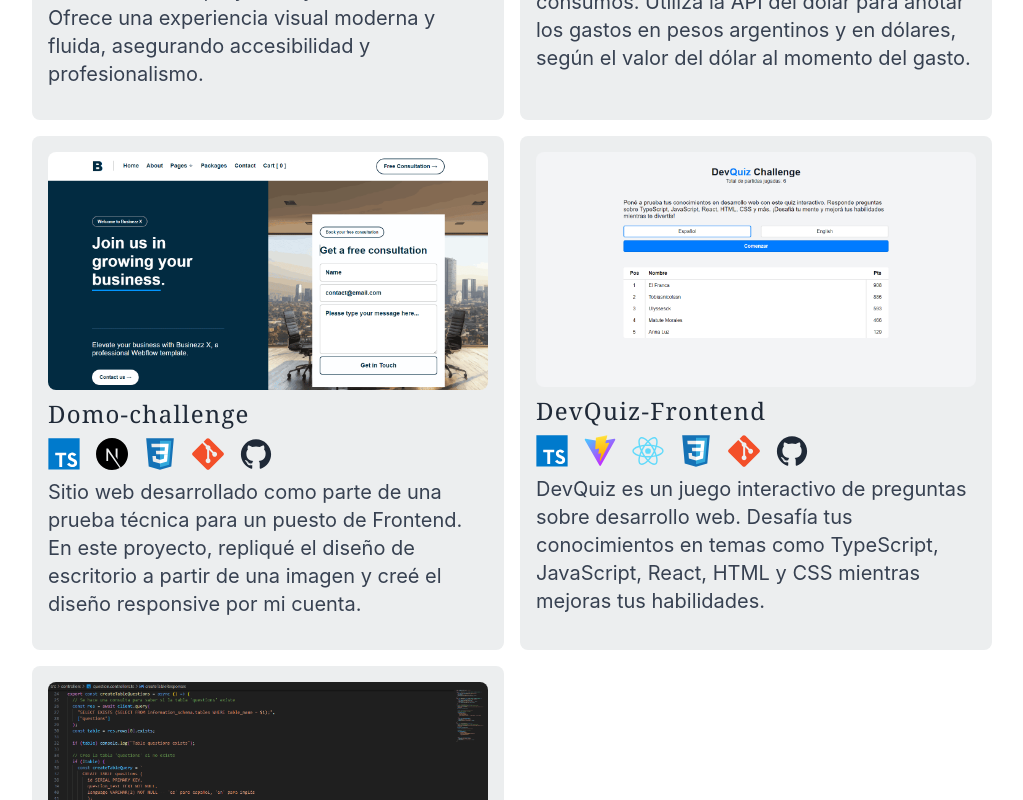
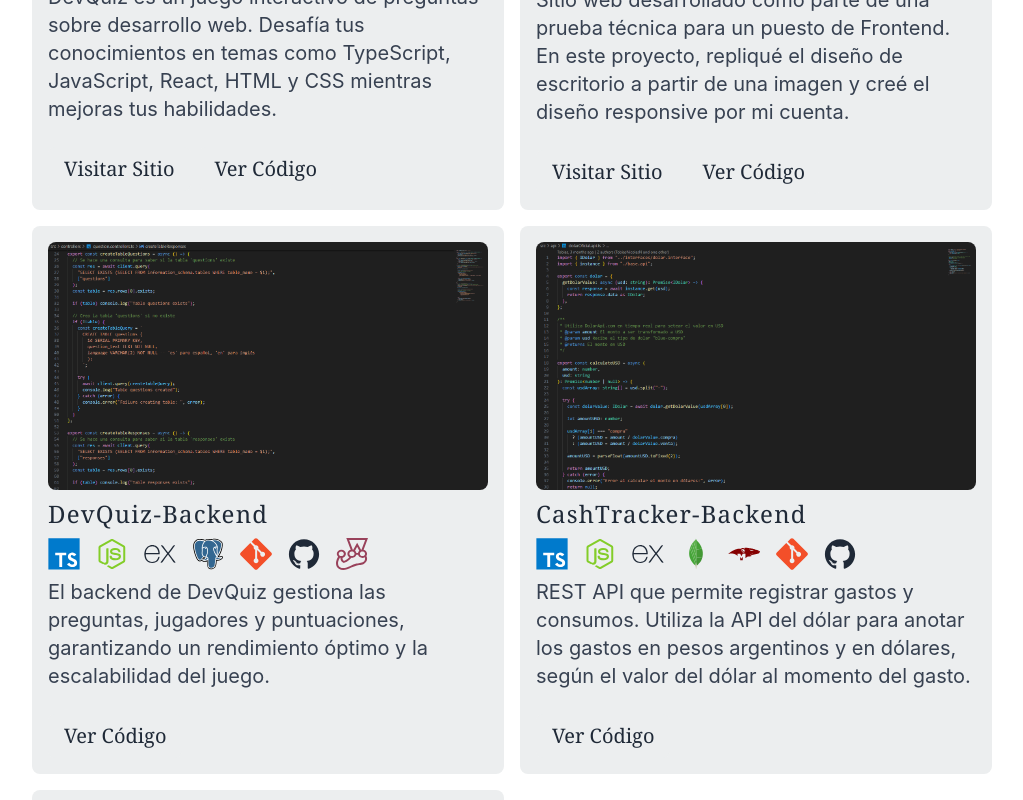
Before and after one commit to tobiasNicolasN/tobiasNPortfolio, a Next.js app: page / in a window 1280 px wide. Shown: the part 1160-1960 px from the top of the page, without its empty margins (128-1151 px from the left). Built offline with nearby package versions, Linux system fonts and the light colour scheme; what tailwindcss-animated would draw is missing.

Commit message:
Filter upgraded
Projects cards updated

```diff
--- /dev/null
+++ b/src/ClearFilter.tsx
@@ -0,0 +1,34 @@
+import { SetStateAction } from 'react';
+
+interface IClearFilterProps {
+  lang: boolean;
+  setTechs: (value: SetStateAction<string[]>) => void
+}
+
+function ClearFilter({lang, setTechs}: IClearFilterProps) {
+  return (
+    <div
+      className={`flex flex-col lg:grid lg:grid-cols-2 gap-4 duration-300 mt-6`}
+    >
+      <div className="flex flex-col rounded-lg bg-button-light dark:bg-button dark:bg-opacity-50 w-full duration-300">
+        <div className="w-full p-4 flex flex-col font-mono gap-2 text-left">
+          <h1 className="font-sans text-base md:text-lg xl:text-xl mb-4 text-gray-700 dark:text-gray-300">
+            {lang
+              ? 'Actualmente no hay proyectos que utilicen las tecnologías seleccionadas.'
+              : 'There are currently no projects using the selected technologies.'}
+          </h1>
+          <div>
+            <button
+              className="flex bg-offset-button-light dark:bg-button text-gray-800 dark:text-gray-200 hover:bg-offset-button-light dark:hover:bg-offset-button hover:cursor-pointer ring-second-light dark:ring-second hover:ring-2 p-2 px-4 rounded-lg duration-300 justify-center items-center text-sm md:text-base lg:text-lg xl:text-xl"
+              onClick={() => setTechs([])}
+            >
+              {lang ? 'Limpiar Filtros' : 'Clear Filters'}
+            </button>
+          </div>
+        </div>
+      </div>
+    </div>
+  );
+}
+
+export default ClearFilter;
--- a/src/Projects.tsx
+++ b/src/Projects.tsx
@@ -13,16 +13,23 @@ function Projects({ projects }: IProjectsProps) {
   const lang = language === 'spanish';
 
   return (
-    <div className={`flex flex-col lg:grid lg:grid-cols-2 gap-4 duration-300 mt-6`}>
+    <div
+      className={`flex flex-col lg:grid lg:grid-cols-2 gap-4 duration-300 mt-6`}
+    >
       {projects.map((data, index) => (
-        <Link
-          href={data.name.toLocaleLowerCase()}
+        <div
           key={index}
-          className="flex flex-col rounded-lg items-center bg-button-light dark:bg-button lg:hover:ring-2 ring-second-light dark:ring-second dark:bg-opacity-50 w-full lg:hover:bg-opacity-100 duration-300 cursor-pointer"
+          className="flex flex-col rounded-lg items-center bg-button-light dark:bg-button dark:bg-opacity-50 w-full duration-300"
         >
           <div className="w-full p-4 flex flex-col font-mono gap-2 text-left">
             <div>
-              <Image src={`/images/${data.name.toLocaleLowerCase()}.png`} alt="hola" width={1400} height={100} className='rounded-lg'/>
+              <Image
+                src={`/images/${data.name.toLocaleLowerCase()}.png`}
+                alt={lang ? "Imagen del proyecto" : "Project image"}
+                width={1400}
+                height={100}
+                className="rounded-lg"
+              />
             </div>
             <h1 className="text-lg md:text-xl xl:text-2xl text-gray-800 font-medium dark:text-gray-200 tracking-wider">
               {data.name}
@@ -40,8 +47,32 @@ function Projects({ projects }: IProjectsProps) {
             <h1 className="font-sans text-base md:text-lg xl:text-xl mb-4 text-gray-700 dark:text-gray-300">
               {lang ? data.description[0] : data.description[1]}
             </h1>
+            <div className="flex gap-2">
+              {data.site !== undefined ? (
+                <Link
+                  href={data.site}
+                  target="_blank"
+                  className="flex bg-button-light dark:bg-button text-gray-800 dark:text-gray-200 hover:bg-offset-button-light dark:hover:bg-offset-button hover:cursor-pointer ring-second-light dark:ring-second hover:ring-2 p-2 px-4 rounded-lg duration-300 justify-center items-center text-sm md:text-base lg:text-lg xl:text-xl"
+                >
+                  {lang ? 'Visitar Sitio' : 'Visit Site'}
+                </Link>
+              ) : (
+                ''
+              )}
+              {data.code !== undefined ? (
+                <Link
+                  href={data.code}
+                  target="_blank"
+                  className="flex bg-button-light dark:bg-button text-gray-800 dark:text-gray-200 hover:bg-offset-button-light dark:hover:bg-offset-button hover:cursor-pointer ring-second-light dark:ring-second hover:ring-2 p-2 px-4 rounded-lg duration-300 justify-center items-center text-sm md:text-base lg:text-lg xl:text-xl"
+                >
+                  {lang ? 'Ver Código' : 'View Code'}
+                </Link>
+              ) : (
+                ''
+              )}
+            </div>
           </div>
-        </Link>
+        </div>
       ))}
     </div>
   );
--- a/src/Skills.tsx
+++ b/src/Skills.tsx
@@ -11,6 +11,7 @@ import { useLang } from '@/context/LanguageContext';
 import { Element } from 'react-scroll';
 import Projects from './Projects';
 import { projects } from './projectsArrays';
+import ClearFilter from './ClearFilter';
 
 function Skills() {
   const { language } = useLang();
@@ -62,6 +63,11 @@ function Skills() {
       <h1 className="text-xl md:text-2xl xl:text-3xl font-mono font-medium">
         {lang ? 'PROYECTOS' : 'PROJECTS'}
       </h1>
+      <p className="text-sm md:text-base lg:text-lg text-gray-600 dark:text-gray-300 mt-2">
+        {lang
+          ? 'Seleccioná las tecnologías para filtrar los proyectos:'
+          : 'Select technologies to filter projects:'}
+      </p>
       {/* Botones de seleccion de tecnologias */}
       <div className="flex flex-col mt-4">
         <div className="grid grid-cols-4 md:grid-cols-6 lg:grid-cols-8 gap-4 md:gap-4 mb-4 md:mb-4 text-xs md:text-sm lg:text-base">
@@ -132,6 +138,11 @@ function Skills() {
         </div>
       </div>
       <Projects projects={filteredProjects} />
+      {filteredProjects.length < 1 ? (
+        <ClearFilter lang={lang} setTechs={setTechs} />
+      ) : (
+        ''
+      )}
     </Element>
   );
 }
--- a/src/projectsArrays.tsx
+++ b/src/projectsArrays.tsx
@@ -18,6 +18,8 @@ export interface IProjects {
   description: string[]; // Español: decription[0], Ingles: description[1]
   techs: string[];
   svg: any[];
+  code?: string;
+  site?: string;
 }
 
 const cashTrackerBackend: IProjects = {
@@ -50,6 +52,7 @@ const cashTrackerBackend: IProjects = {
     <SVGGit key={6} />,
     <SVGGitHub key={7} />,
   ],
+  code: 'https://github.com/tobiasNicolasN/cashTracker-backend-ts',
 };
 
 const portfolio: IProjects = {
@@ -67,6 +70,8 @@ const portfolio: IProjects = {
     <SVGGit key={4} />,
     <SVGGitHub key={5} />,
   ],
+  code: 'https://github.com/tobiasNicolasN/tobiasNPortfolio',
+  site: 'https://www.tobiasnicolasn.com/',
 };
 
 const devQuizBackend: IProjects = {
@@ -93,6 +98,7 @@ const devQuizBackend: IProjects = {
     <SVGGitHub key={5} />,
     <SVGJest key={8} />,
   ],
+  code: 'https://github.com/tobiasNicolasN/devquiz-backend',
 };
 
 const devQuizFront: IProjects = {
@@ -110,6 +116,8 @@ const devQuizFront: IProjects = {
     <SVGGit key={4} />,
     <SVGGitHub key={5} />,
   ],
+  code: 'https://github.com/tobiasNicolasN/devquiz',
+  site: 'https://devquiz-production.up.railway.app/',
 };
 
 const domoChallenge: IProjects = {
@@ -126,20 +134,22 @@ const domoChallenge: IProjects = {
     <SVGGit key={4} />,
     <SVGGitHub key={5} />,
   ],
+  code: 'https://github.com/tobiasNicolasN/DOMOChallenge',
+  site: 'https://domochallenge-production.up.railway.app/',
 };
 
 export enum Projects {
+  devQuizFront,
+  domoChallenge,
+  devQuizBackend,
+  cashTrackerBackend,
   portfolio,
-  cashTrackerBackend,
-  domoChallenge,
-  devQuizFront,
-  devQuizBackend,
 }
 
 export const projects: IProjects[] = [
+  devQuizFront,
+  domoChallenge,
+  devQuizBackend,
+  cashTrackerBackend,
   portfolio,
-  cashTrackerBackend,
-  domoChallenge,
-  devQuizFront,
-  devQuizBackend,
 ];
```
